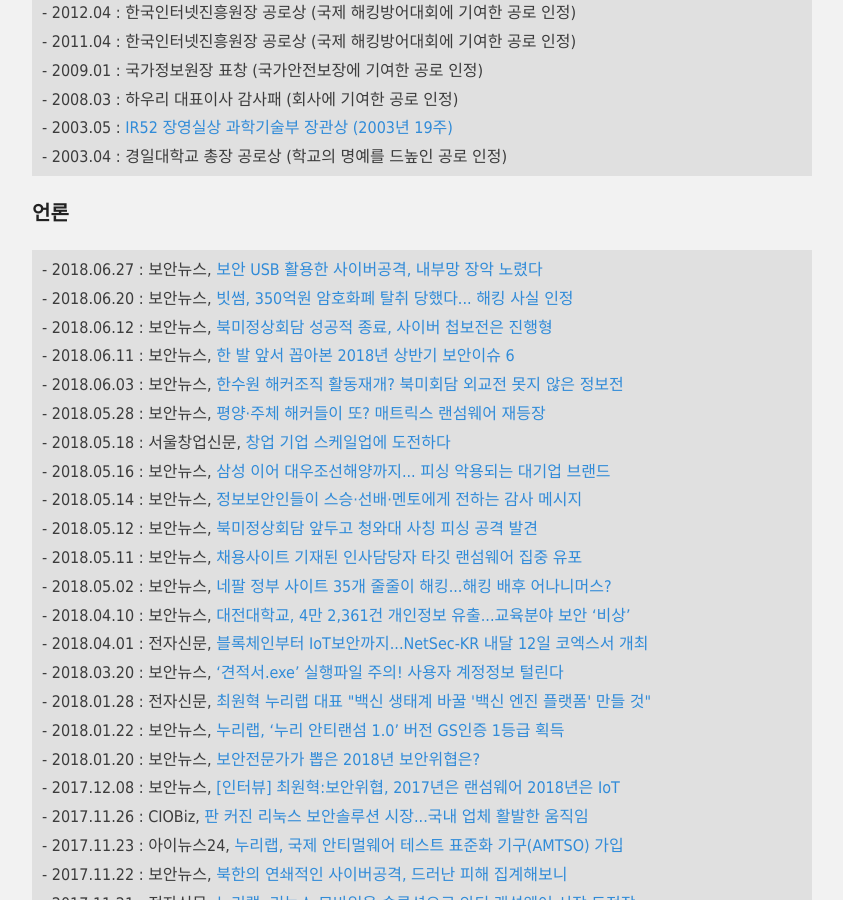
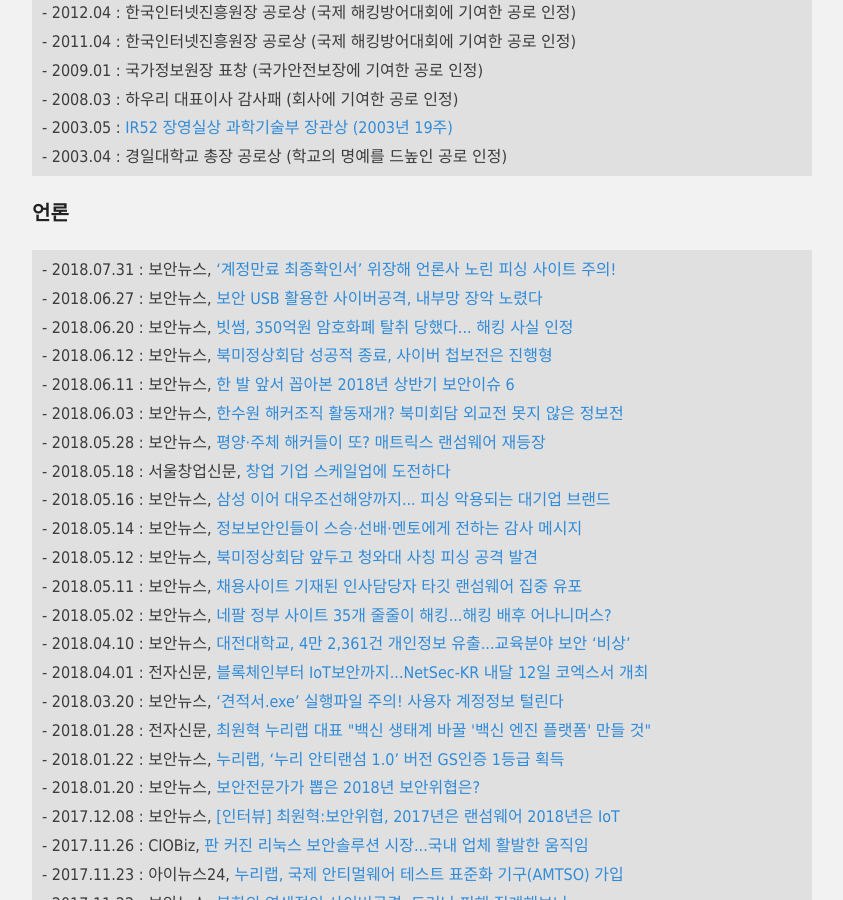
Before and after one commit to hanul93/hanul93.github.com, a Jekyll site: the page built from about.md, in a window 1280 px wide and 900 px high, scrolled down 1626 px. Shown: the whole window, without its empty margins (218-1061 px from the left). Built offline with Jekyll 4.4.1, drawn with Linux system fonts in a browser that asks for light colours; nearby versions of some CDN libraries.

Commit message:
보안뉴스 추가

```diff
--- a/about.md
+++ b/about.md
@@ -67,7 +67,8 @@
 
 ### 언론
 
-<div class="highlighter-rouge"><pre class="highlight"><code class="keibox">- 2018.06.27 : 보안뉴스, <a href="http://www.boannews.com/media/view.asp?idx=70749">보안 USB 활용한 사이버공격, 내부망 장악 노렸다</a>
+<div class="highlighter-rouge"><pre class="highlight"><code class="keibox">- 2018.07.31 : 보안뉴스, <a href="https://www.boannews.com/media/view.asp?idx=71861">‘계정만료 최종확인서’ 위장해 언론사 노린 피싱 사이트 주의!</a>
+- 2018.06.27 : 보안뉴스, <a href="http://www.boannews.com/media/view.asp?idx=70749">보안 USB 활용한 사이버공격, 내부망 장악 노렸다</a>
 - 2018.06.20 : 보안뉴스, <a href="http://www.boannews.com/media/view.asp?idx=70513">빗썸, 350억원 암호화폐 탈취 당했다... 해킹 사실 인정</a>
 - 2018.06.12 : 보안뉴스, <a href="http://www.boannews.com/media/view.asp?idx=70314">북미정상회담 성공적 종료, 사이버 첩보전은 진행형</a>
 - 2018.06.11 : 보안뉴스, <a href="http://www.boannews.com/media/view.asp?idx=70235">한 발 앞서 꼽아본 2018년 상반기 보안이슈 6</a>
```
